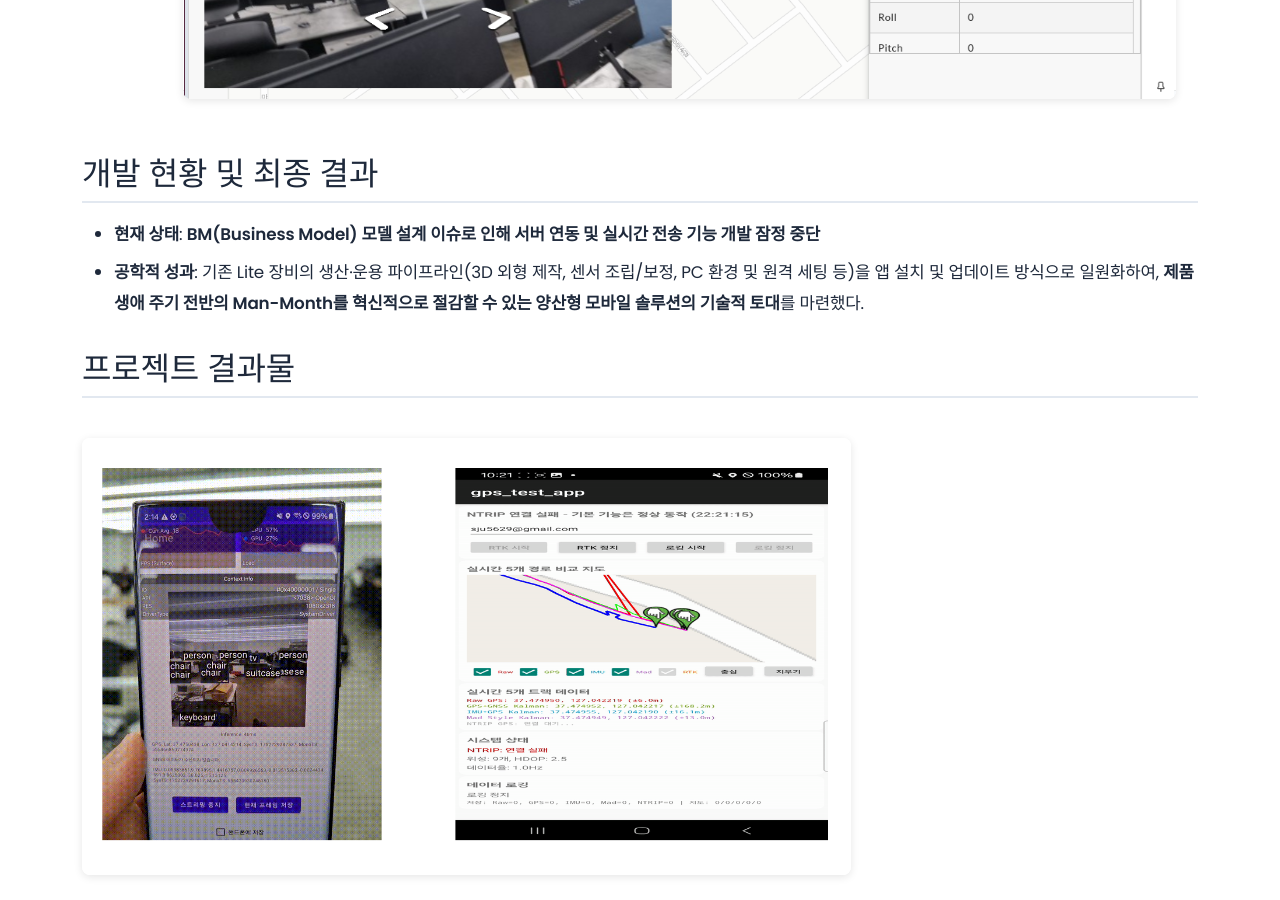
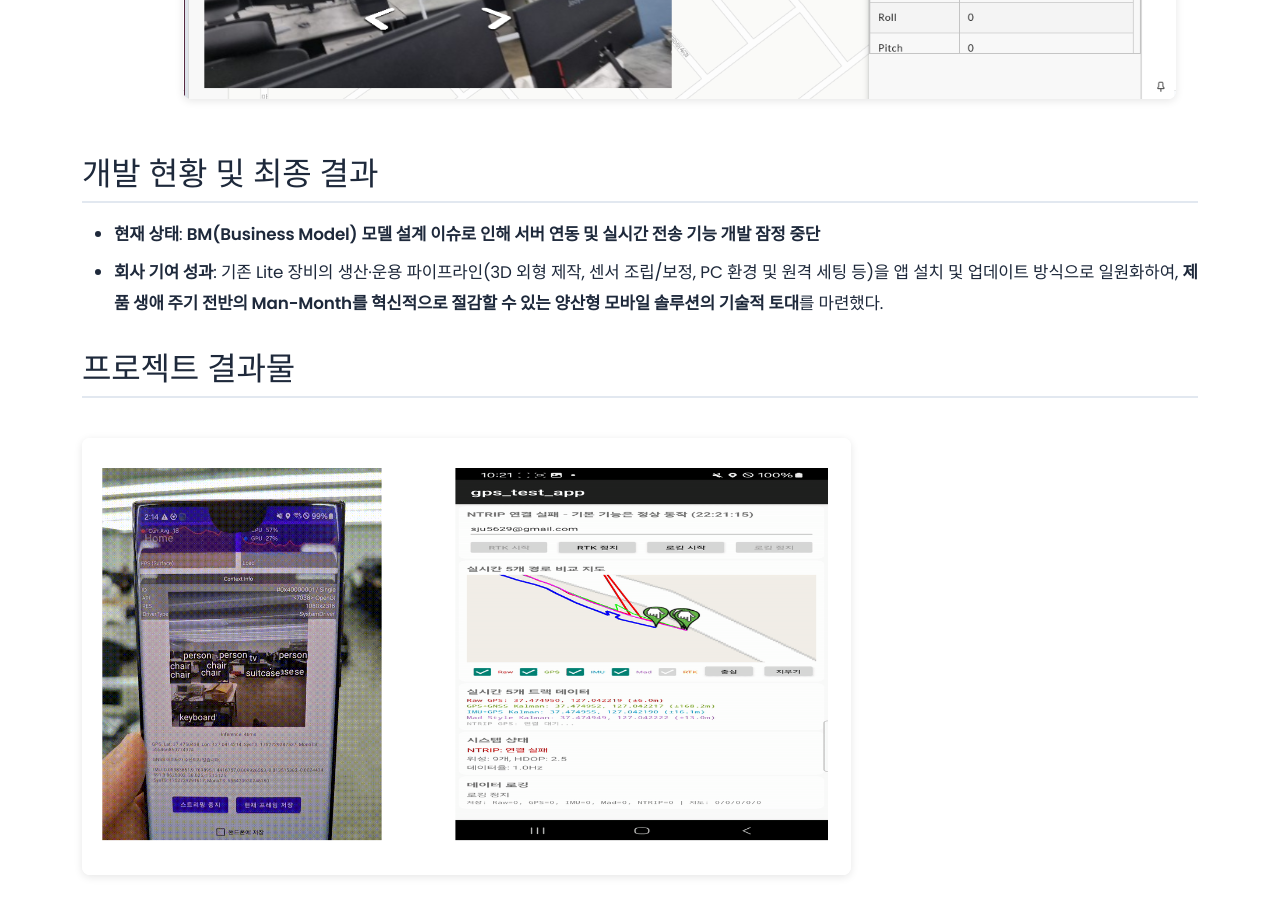
Before and after one commit to jinwoo-Sync/jinwoo-Sync.github.io, a Jekyll site: the page built from _projects/real-time_poi.md, in a window 1280 px wide and 900 px high, scrolled down 3602 px. Built offline with Jekyll 4.4.1, drawn with Linux system fonts in a browser that asks for light colours.

Commit message:
단어 수정

```diff
--- a/_projects/real-time_poi.md
+++ b/_projects/real-time_poi.md
@@ -55,7 +55,7 @@ order: 4
 
 ## 개발 현황 및 최종 결과
 - **현재 상태**: **BM(Business Model) 모델 설계 이슈로 인해 서버 연동 및 실시간 전송 기능 개발 잠정 중단**
-- **공학적 성과**: 기존 Lite 장비의 생산·운용 파이프라인(3D 외형 제작, 센서 조립/보정, PC 환경 및 원격 세팅 등)을 앱 설치 및 업데이트 방식으로 일원화하여, **제품 생애 주기 전반의 Man-Month를 혁신적으로 절감할 수 있는 양산형 모바일 솔루션의 기술적 토대**를 마련했다.
+- **회사 기여 성과**: 기존 Lite 장비의 생산·운용 파이프라인(3D 외형 제작, 센서 조립/보정, PC 환경 및 원격 세팅 등)을 앱 설치 및 업데이트 방식으로 일원화하여, **제품 생애 주기 전반의 Man-Month를 혁신적으로 절감할 수 있는 양산형 모바일 솔루션의 기술적 토대**를 마련했다.
 
 ## 프로젝트 결과물
 ![](/assets/images/projects/real-time_poi/system_overview.png)
```
